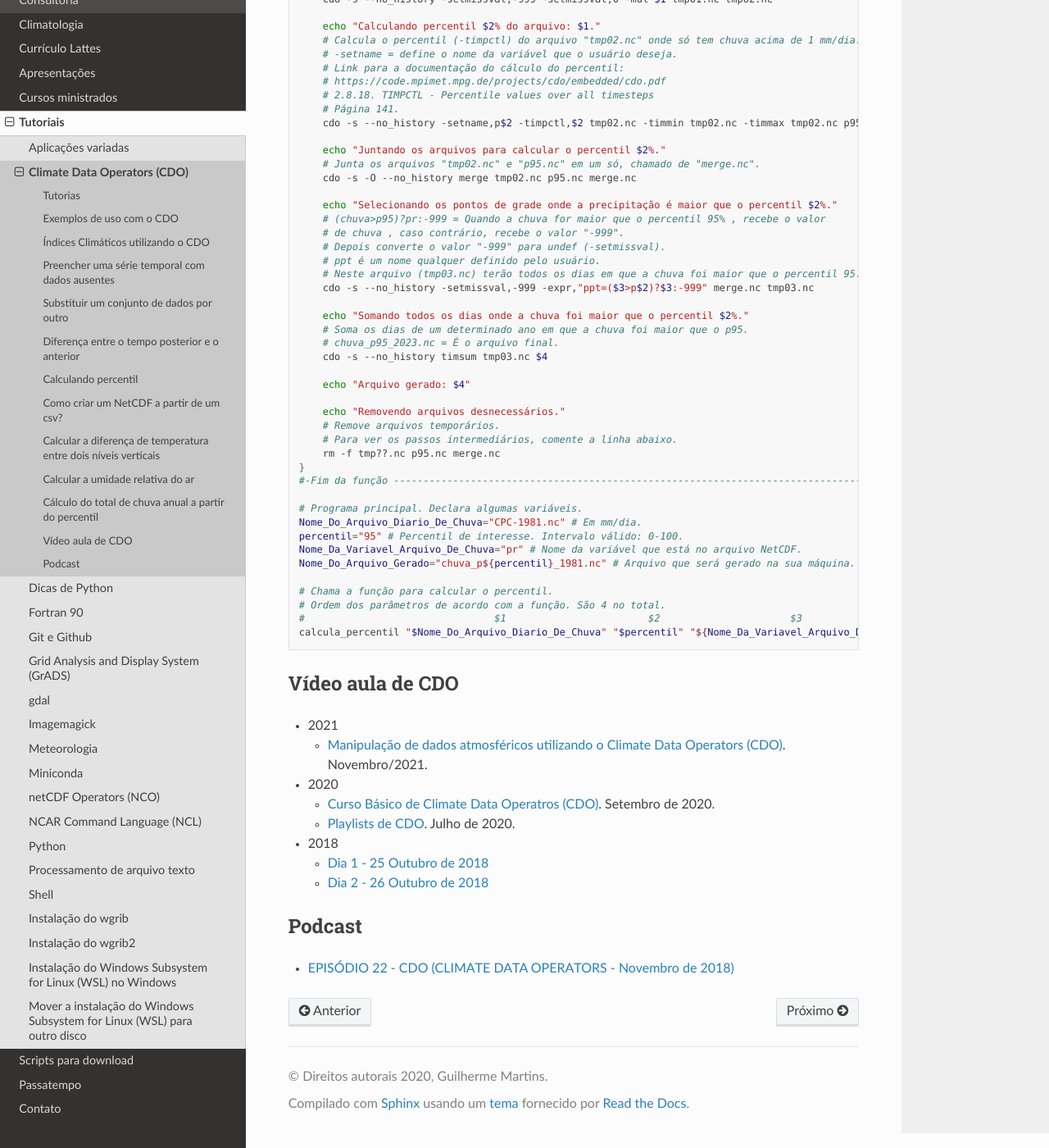
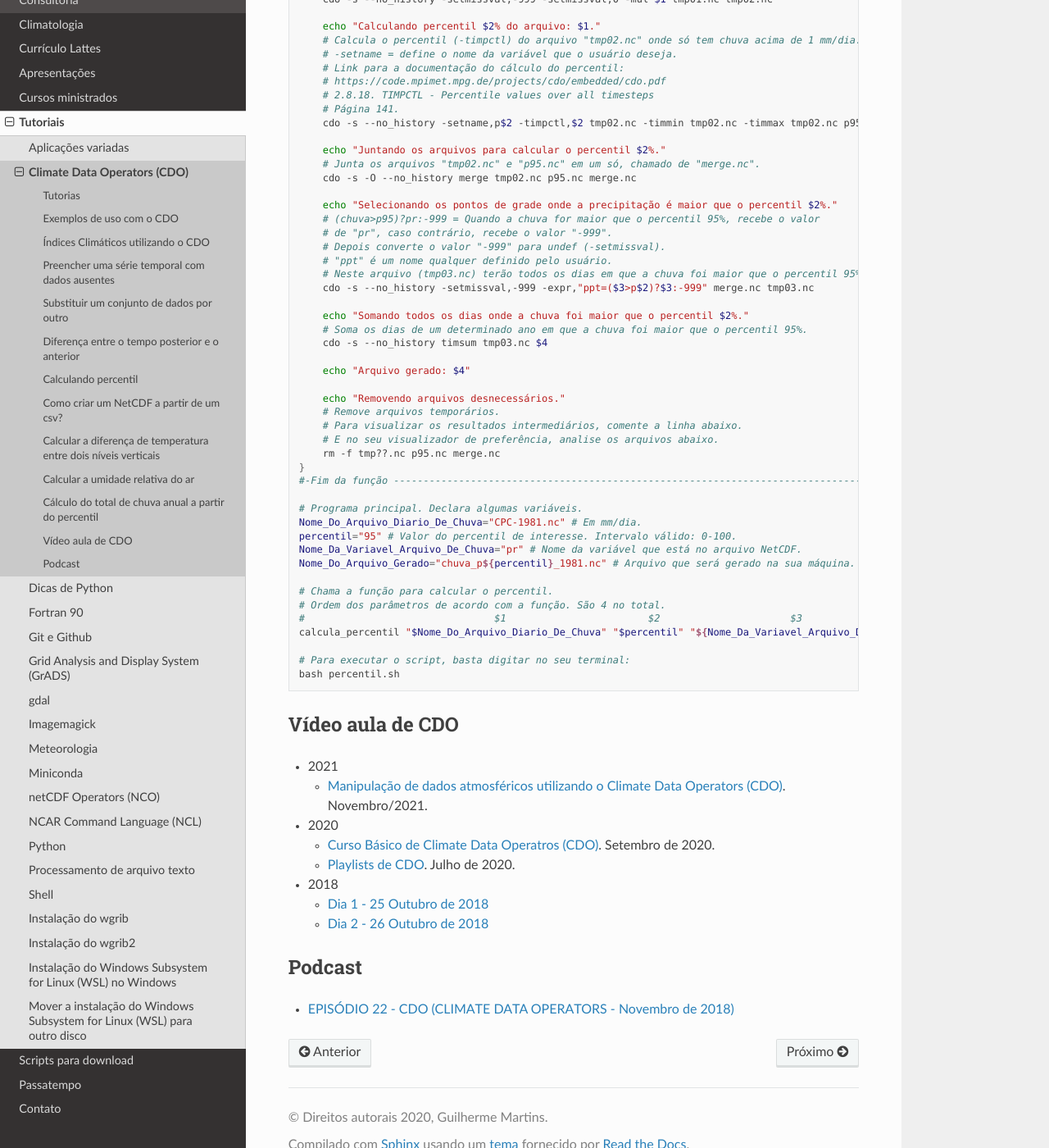
Before and after one commit to jgmsantos/homepage, a Sphinx documentation site: the page built from docs/pages/tutoriais/cdo.md, in a window 1280 px wide and 1400 px high, scrolled down 32712 px. Shown: the whole window at 82% size. Built offline with Sphinx 7.4.7 and the Read the Docs theme 2.0.0, drawn with Linux system fonts in a browser that asks for light colours; pages that are not in the unit, such as notebooks, are missing from menus.

Commit message:
Percentil

````diff
--- a/docs/pages/tutoriais/cdo.md
+++ b/docs/pages/tutoriais/cdo.md
@@ -1400,30 +1400,30 @@
     cdo -s -O --no_history merge tmp02.nc p95.nc merge.nc
 
     echo "Selecionando os pontos de grade onde a precipitação é maior que o percentil $2%."
-    # (chuva>p95)?pr:-999 = Quando a chuva for maior que o percentil 95% , recebe o valor
-    # de chuva , caso contrário, recebe o valor "-999".
+    # (chuva>p95)?pr:-999 = Quando a chuva for maior que o percentil 95%, recebe o valor
+    # de "pr", caso contrário, recebe o valor "-999".
     # Depois converte o valor "-999" para undef (-setmissval).
-    # ppt é um nome qualquer definido pelo usuário.
-    # Neste arquivo (tmp03.nc) terão todos os dias em que a chuva foi maior que o percentil 95.
+    # "ppt" é um nome qualquer definido pelo usuário.
+    # Neste arquivo (tmp03.nc) terão todos os dias em que a chuva foi maior que o percentil 95%.
     cdo -s --no_history -setmissval,-999 -expr,"ppt=($3>p$2)?$3:-999" merge.nc tmp03.nc
 
     echo "Somando todos os dias onde a chuva foi maior que o percentil $2%."
-    # Soma os dias de um determinado ano em que a chuva foi maior que o p95.
-    # chuva_p95_2023.nc = É o arquivo final.
+    # Soma os dias de um determinado ano em que a chuva foi maior que o percentil 95%.
     cdo -s --no_history timsum tmp03.nc $4
 
     echo "Arquivo gerado: $4"
 
     echo "Removendo arquivos desnecessários."
     # Remove arquivos temporários.
-    # Para ver os passos intermediários, comente a linha abaixo.
+    # Para visualizar os resultados intermediários, comente a linha abaixo.
+    # E no seu visualizador de preferência, analise os arquivos abaixo.
     rm -f tmp??.nc p95.nc merge.nc
 }
 #-Fim da função -----------------------------------------------------------------------------------------------------
 
 # Programa principal. Declara algumas variáveis.
 Nome_Do_Arquivo_Diario_De_Chuva="CPC-1981.nc" # Em mm/dia.
-percentil="95" # Percentil de interesse. Intervalo válido: 0-100.
+percentil="95" # Valor do percentil de interesse. Intervalo válido: 0-100.
 Nome_Da_Variavel_Arquivo_De_Chuva="pr" # Nome da variável que está no arquivo NetCDF.
 Nome_Do_Arquivo_Gerado="chuva_p${percentil}_1981.nc" # Arquivo que será gerado na sua máquina.
 
@@ -1431,6 +1431,9 @@
 # Ordem dos parâmetros de acordo com a função. São 4 no total.
 #                                $1                        $2                      $3                            $4
 calcula_percentil "$Nome_Do_Arquivo_Diario_De_Chuva" "$percentil" "${Nome_Da_Variavel_Arquivo_De_Chuva}" "${Nome_Do_Arquivo_Gerado}"
+
+# Para executar o script, basta digitar no seu terminal:
+bash percentil.sh
 
 ```
 
````
